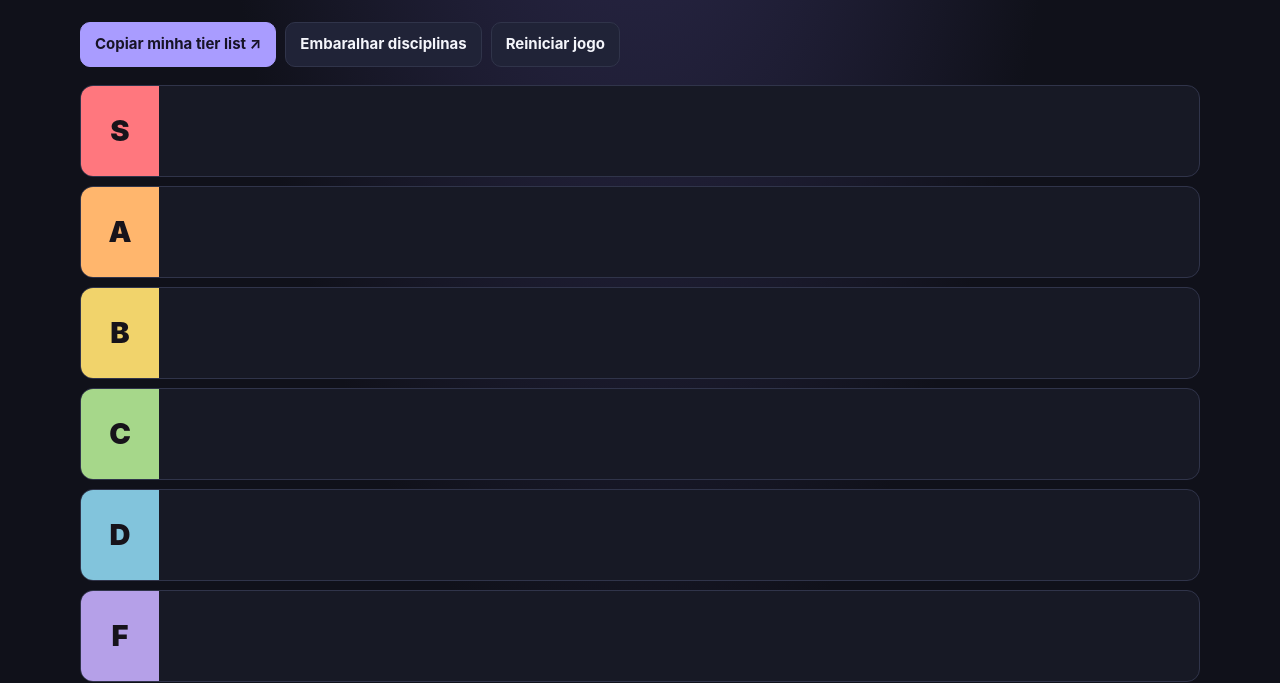
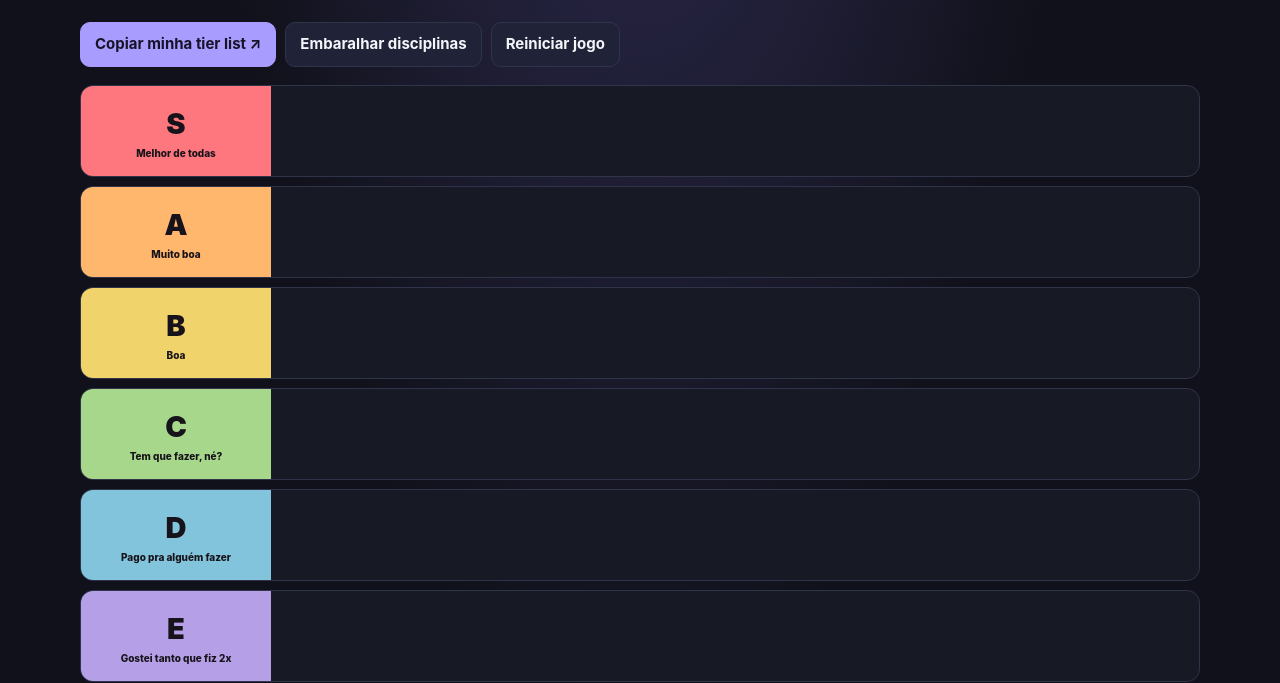
Before and after one commit to iamdatagabs/gabgames, a plain HTML site: page index.html in a window 1280 px wide. Shown: the part 307-990 px from the top of the page. Drawn offline with Linux system fonts and the light colour scheme.

Commit message:
Personaliza categorias da tier list com descrições divertidas

```diff
--- a/index.html
+++ b/index.html
@@ -11,12 +11,12 @@
 .top{display:flex;align-items:center;justify-content:space-between;gap:16px;margin-bottom:36px}.brand{font-size:13px;letter-spacing:.16em;text-transform:uppercase;color:var(--accent);font-weight:800}.pill{border:1px solid var(--line);border-radius:99px;padding:6px 11px;color:var(--muted);font-size:12px}
 h1{font-size:clamp(32px,6vw,58px);line-height:1.02;letter-spacing:-.055em;margin:12px 0}.intro{max-width:680px;color:var(--muted);font-size:16px;margin:0 0 25px}
 .toolbar{display:flex;flex-wrap:wrap;gap:9px;margin:22px 0 18px}button{font:inherit;font-weight:700;border:1px solid var(--line);border-radius:10px;padding:10px 14px;background:var(--panel2);color:var(--text);cursor:pointer;transition:.15s}button:hover{border-color:var(--accent);transform:translateY(-1px)}button.primary{background:var(--accent);border-color:var(--accent);color:#171326}
-.board{display:grid;gap:9px}.tier{display:grid;grid-template-columns:78px 1fr;min-height:90px;border:1px solid var(--line);border-radius:13px;overflow:hidden;background:#171925}.rank{display:grid;place-items:center;font-size:29px;font-weight:950;color:#17131a}.items{display:flex;flex-wrap:wrap;align-content:flex-start;align-items:flex-start;gap:8px;padding:10px;min-height:90px;transition:background .15s}.tier.over .items,.pool.over{background:#a99cff18;outline:2px dashed var(--accent);outline-offset:-4px}
-.s .rank{background:#ff777e}.a .rank{background:#ffb66d}.b .rank{background:#f1d36b}.c .rank{background:#a6d78a}.d .rank{background:#82c4dc}.f .rank{background:#b5a0e8}
+.board{display:grid;gap:9px}.tier{display:grid;grid-template-columns:190px 1fr;min-height:90px;border:1px solid var(--line);border-radius:13px;overflow:hidden;background:#171925}.rank{display:flex;flex-direction:column;align-items:center;justify-content:center;gap:2px;font-size:29px;font-weight:950;color:#17131a;text-align:center;padding:8px}.rank small{font-size:10px;line-height:1.15;font-weight:850;max-width:160px;letter-spacing:0}.items{display:flex;flex-wrap:wrap;align-content:flex-start;align-items:flex-start;gap:8px;padding:10px;min-height:90px;transition:background .15s}.tier.over .items,.pool.over{background:#a99cff18;outline:2px dashed var(--accent);outline-offset:-4px}
+.s .rank{background:#ff777e}.a .rank{background:#ffb66d}.b .rank{background:#f1d36b}.c .rank{background:#a6d78a}.d .rank{background:#82c4dc}.e .rank{background:#b5a0e8}
 .tile{background:#282c40;border:1px solid #414761;border-radius:9px;padding:9px 12px;font-size:13px;font-weight:650;cursor:grab;user-select:none;box-shadow:0 3px 12px #0002}.tile:hover{border-color:#aaa0ff}.tile:active{cursor:grabbing}.tile.dragging{opacity:.3}
 .poolbox{margin-top:22px;padding:17px;border:1px solid var(--line);border-radius:14px;background:var(--panel)}.poolhead{display:flex;align-items:center;justify-content:space-between;gap:10px;margin-bottom:12px}h2{font-size:15px;margin:0}.muted{color:var(--muted);font-size:12px}#pool{min-height:104px;display:flex;flex-wrap:wrap;align-content:flex-start;gap:8px;padding:10px;border:1px dashed #444a66;border-radius:10px}
 .bottom{display:flex;justify-content:space-between;gap:12px;margin-top:14px;color:var(--muted);font-size:12px}.toast{position:fixed;bottom:22px;left:50%;transform:translateX(-50%);background:#f4f5fb;color:#171925;padding:10px 16px;border-radius:10px;font-weight:750;box-shadow:0 8px 30px #0008;opacity:0;pointer-events:none;transition:opacity .2s}.toast.show{opacity:1}
-@media(max-width:600px){.wrap{padding-top:22px}.top{margin-bottom:26px}.tier{grid-template-columns:55px 1fr;min-height:82px}.rank{font-size:23px}.items{min-height:82px;padding:8px;gap:6px}.tile{font-size:12px;padding:8px 9px}.poolhead{align-items:flex-start;flex-direction:column}.bottom{flex-direction:column}}
+@media(max-width:600px){.wrap{padding-top:22px}.top{margin-bottom:26px}.tier{grid-template-columns:116px 1fr;min-height:82px}.rank{font-size:23px}.rank small{font-size:9px;max-width:105px}.items{min-height:82px;padding:8px;gap:6px}.tile{font-size:12px;padding:8px 9px}.poolhead{align-items:flex-start;flex-direction:column}.bottom{flex-direction:column}}
 </style>
 </head>
 <body><main class="wrap">
@@ -25,12 +25,12 @@ h1{font-size:clamp(32px,6vw,58px);line-height:1.02;letter-spacing:-.055em;margin
 <p class="intro">Toda graduação tem aquelas matérias que a gente ama, as que dão trabalho e as que parecem ter sido feitas para testar a nossa sanidade. Chegou a hora de rankear todas elas.</p>
 <div class="toolbar"><button class="primary" id="copy">Copiar minha tier list ↗</button><button id="shuffle">Embaralhar disciplinas</button><button id="reset">Reiniciar jogo</button></div>
 <section class="board" aria-label="Categorias da tier list">
-<div class="tier s" data-zone="S"><div class="rank">S</div><div class="items"></div></div>
-<div class="tier a" data-zone="A"><div class="rank">A</div><div class="items"></div></div>
-<div class="tier b" data-zone="B"><div class="rank">B</div><div class="items"></div></div>
-<div class="tier c" data-zone="C"><div class="rank">C</div><div class="items"></div></div>
-<div class="tier d" data-zone="D"><div class="rank">D</div><div class="items"></div></div>
-<div class="tier f" data-zone="F"><div class="rank">F</div><div class="items"></div></div>
+<div class="tier s" data-zone="S"><div class="rank">S<small>Melhor de todas</small></div><div class="items"></div></div>
+<div class="tier a" data-zone="A"><div class="rank">A<small>Muito boa</small></div><div class="items"></div></div>
+<div class="tier b" data-zone="B"><div class="rank">B<small>Boa</small></div><div class="items"></div></div>
+<div class="tier c" data-zone="C"><div class="rank">C<small>Tem que fazer, né?</small></div><div class="items"></div></div>
+<div class="tier d" data-zone="D"><div class="rank">D<small>Pago pra alguém fazer</small></div><div class="items"></div></div>
+<div class="tier e" data-zone="E"><div class="rank">E<small>Gostei tanto que fiz 2x</small></div><div class="items"></div></div>
 </section>
 <section class="poolbox"><div class="poolhead"><h2>📚 Disciplinas para classificar</h2><span class="muted">Arraste os cards para as categorias</span></div><div id="pool" data-zone="pool"></div></section>
 <div class="bottom"><span id="progress">0 disciplinas classificadas</span><span>Seu progresso fica salvo neste navegador.</span></div>
@@ -41,12 +41,12 @@ const zones=[...document.querySelectorAll("[data-zone]")],pool=document.getEleme
 function tile(name){const el=document.createElement("div");el.className="tile";el.textContent=name;el.draggable=true;el.addEventListener("dragstart",()=>{dragged=el;el.classList.add("dragging")});el.addEventListener("dragend",()=>{el.classList.remove("dragging");dragged=null;save();progress()});return el}
 function progress(){const n=document.querySelectorAll(".tier .tile").length;document.getElementById("progress").textContent=n+" de "+subjects.length+" disciplinas classificadas"}
 function save(){const state={};zones.forEach(z=>state[z.dataset.zone]=[...z.querySelector(".items")?.children||z.children].map(x=>x.textContent));state.pool=[...pool.children].map(x=>x.textContent);try{localStorage.setItem("gabgames-tier-engenharia",JSON.stringify(state))}catch(e){}}
-function restore(){let state;try{state=JSON.parse(localStorage.getItem("gabgames-tier-engenharia"))}catch(e){}if(state){zones.filter(z=>z.dataset.zone!=="pool").forEach(z=>{const dest=z.querySelector(".items")||z;(state[z.dataset.zone]||[]).forEach(n=>dest.append(tile(n)))});(state.pool||[]).forEach(n=>pool.append(tile(n)))}else subjects.forEach(n=>pool.append(tile(n)));progress()}
+function restore(){let state;try{state=JSON.parse(localStorage.getItem("gabgames-tier-engenharia"))}catch(e){}if(state){zones.filter(z=>z.dataset.zone!=="pool").forEach(z=>{const dest=z.querySelector(".items")||z;(state[z.dataset.zone]|| (z.dataset.zone==="E"?state.F:[] )||[]).forEach(n=>dest.append(tile(n)))});(state.pool||[]).forEach(n=>pool.append(tile(n)))}else subjects.forEach(n=>pool.append(tile(n)));progress()}
 zones.forEach(z=>{z.addEventListener("dragover",e=>{e.preventDefault();z.classList.add("over")});z.addEventListener("dragleave",()=>z.classList.remove("over"));z.addEventListener("drop",e=>{e.preventDefault();z.classList.remove("over");if(dragged){(z.querySelector(".items")||z).append(dragged);save();progress()}})});
 pool.addEventListener("dragover",e=>{e.preventDefault();pool.classList.add("over")});pool.addEventListener("dragleave",()=>pool.classList.remove("over"));pool.addEventListener("drop",e=>{e.preventDefault();pool.classList.remove("over");if(dragged){pool.append(dragged);save();progress()}});
 function toast(msg){const t=document.getElementById("toast");t.textContent=msg;t.classList.add("show");setTimeout(()=>t.classList.remove("show"),2100)}
 document.getElementById("reset").onclick=()=>{if(confirm("Tem certeza que deseja reiniciar sua tier list?")){localStorage.removeItem("gabgames-tier-engenharia");zones.forEach(z=>(z.querySelector(".items")||z).replaceChildren());pool.replaceChildren();subjects.forEach(n=>pool.append(tile(n)));progress();toast("Jogo reiniciado!")}};
 document.getElementById("shuffle").onclick=()=>{const all=[...document.querySelectorAll(".tile")].sort(()=>Math.random()-.5);all.forEach(x=>pool.append(x));save();progress();toast("Disciplinas embaralhadas!")};
-document.getElementById("copy").onclick=async()=>{const labels=["S","A","B","C","D","F"];const out=["MINHA TIER LIST — ENGENHARIA DA COMPUTAÇÃO","",...labels.map(k=>k+": "+[...document.querySelector('[data-zone="'+k+'"] .items').children].map(x=>x.textContent).join(", ")),"", "Não classificadas: "+[...pool.children].map(x=>x.textContent).join(", ")].join("\n");try{await navigator.clipboard.writeText(out);toast("Tier list copiada para a área de transferência!")}catch(e){window.prompt("Copie seu resultado:",out)}};
+document.getElementById("copy").onclick=async()=>{const labels=["S","A","B","C","D","E"];const out=["MINHA TIER LIST — ENGENHARIA DA COMPUTAÇÃO","",...labels.map(k=>k+": "+[...document.querySelector('[data-zone="'+k+'"] .items').children].map(x=>x.textContent).join(", ")),"", "Não classificadas: "+[...pool.children].map(x=>x.textContent).join(", ")].join("\n");try{await navigator.clipboard.writeText(out);toast("Tier list copiada para a área de transferência!")}catch(e){window.prompt("Copie seu resultado:",out)}};
 restore();
 </script></body></html>
```
